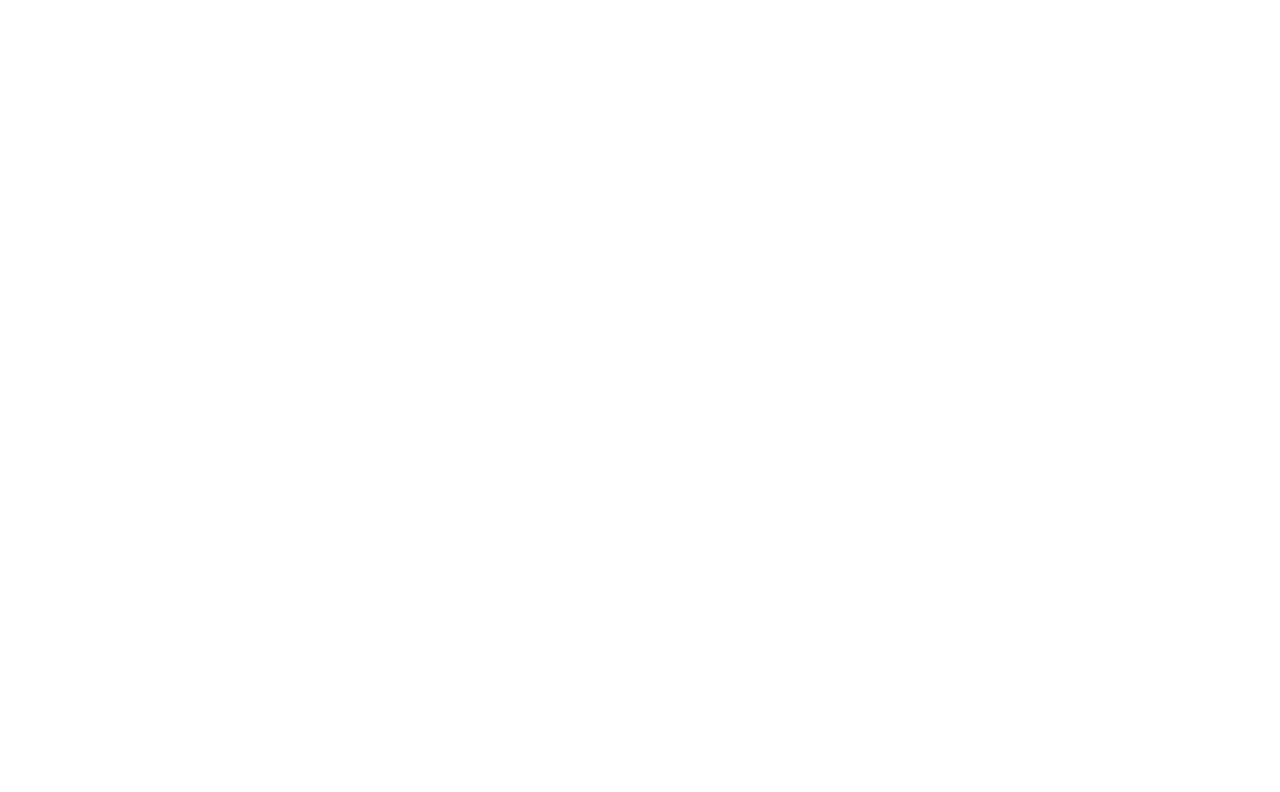
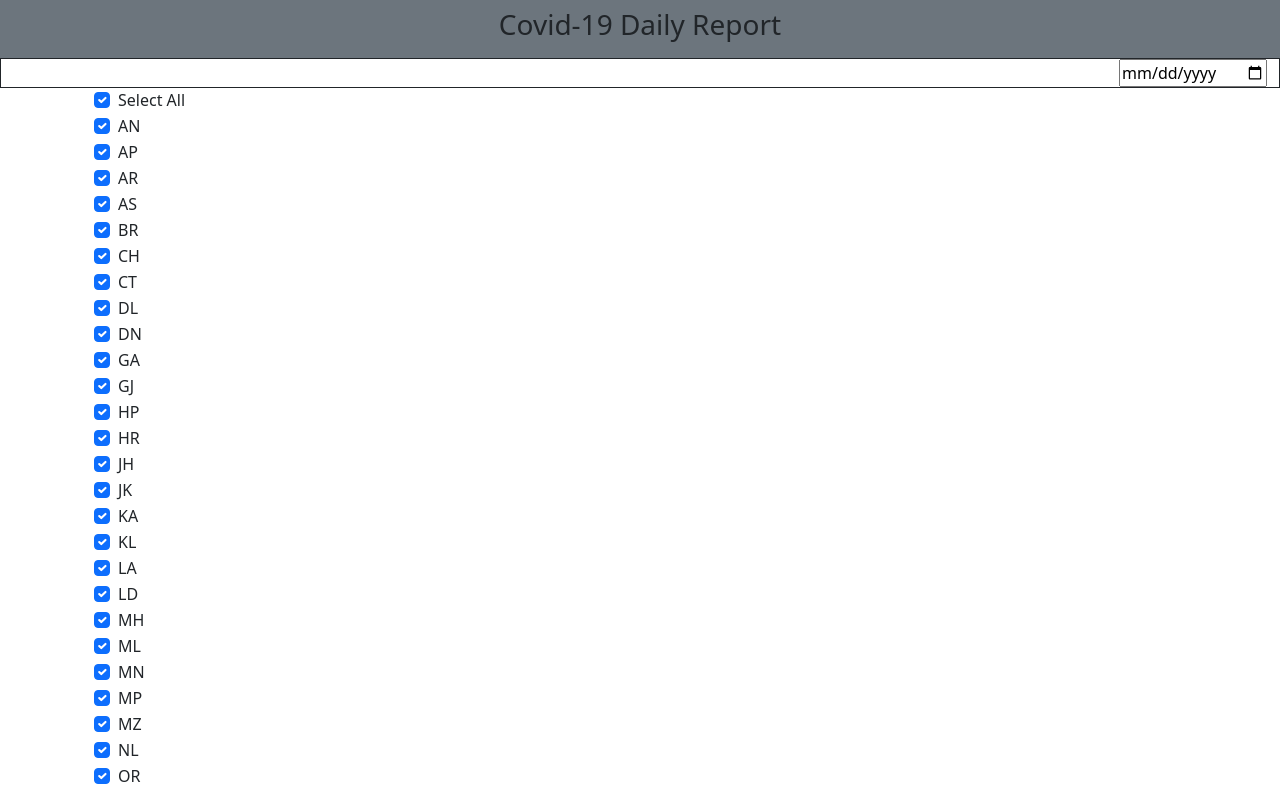
Before and after one commit to AurobindoGupta/auro-appscript-covid, a React (Create React App) app: page / in a window 1280 px wide. Shown: the top 792 px of the page. Built offline with nearby package versions, Linux system fonts and the light colour scheme.

Commit message:
state checkbox done

```diff
--- a/src/App.js
+++ b/src/App.js
@@ -1,13 +1,20 @@
-const { Nav } = require("react-bootstrap");
+import { Container, Navbar } from "react-bootstrap";
+import StateSelect from "./components/StateSelect";
 
 
 
 function App() {
   return (
     <div className="App">
-     <Nav>
-
-     </Nav>
+     <Navbar className="bg-secondary justify-content-center">
+       <h3>Covid-19 Daily Report</h3>
+     </Navbar>
+     <Container fluid className="border border-dark d-flex justify-content-end">
+       <input type="date" ></input>
+     </Container>
+     <Container>
+      <StateSelect/>
+     </Container>
     </div>
   );
 }
--- /dev/null
+++ b/src/components/DisplayData.js
@@ -0,0 +1,9 @@
+
+const DisplayData=(props)=>{
+return(
+    <div>
+        {console.log(props.all)}
+    </div>
+)
+}
+export default DisplayData;
--- /dev/null
+++ b/src/components/StateSelect.js
@@ -0,0 +1,71 @@
+
+import { useState } from "react";
+import { Container, Form } from "react-bootstrap";
+import DisplayData from "./DisplayData";
+
+const api = "https://api.covid19india.org/v4/min/timeseries.min.json";
+const StateSelect = () => {
+  const [selectAll, SetSelectAll] = useState(true);
+  const [selectIndi, SetSelectIndi] = useState(true);
+
+  const stateNames=["AN","AP","AR","AS","BR","CH","CT","DL","DN","GA","GJ","HP","HR","JH",
+                    "JK","KA","KL","LA","LD","MH","ML","MN","MP","MZ","NL","OR","PB","PY","RJ","SK",
+                    "TG","TN","TR","TT","UN","UP","UT","WB"];
+
+  const apiHandler = async (api) => {
+    const abc = await fetch(api).then((res) => res.json());
+
+    console.log(abc);
+  };
+  const btnHandlerAll = () => {
+
+    SetSelectAll(!selectAll);
+    SetSelectIndi(!selectAll);
+    apiHandler(api);
+
+  };
+  console.log(selectAll);
+
+const stateNameHandler=()=>{
+
+        // if(selectAll=== true){
+        //     SetSelectIndi(true)
+        // }
+        // else{
+        //     SetSelectIndi(false)
+        // }
+}
+
+  return (
+    <div className="stateSelect">
+      <Container>
+        <Form.Group controlId="formBasicCheckbox">
+          <Form.Check
+            type="checkbox"
+            label="Select All"
+            id="selectAll"
+            onChange={btnHandlerAll}
+            checked={selectAll}
+          />
+          <div>
+          {stateNames.map((item) =>{
+             return <div>
+                        <Form.Check
+                            type="checkbox"
+                            label={item}
+                            id={item}
+                            onChange={stateNameHandler}
+                            checked={selectIndi}
+                            />
+                        </div>
+          })}
+          </div>
+        </Form.Group>
+      </Container>
+      <Container>
+          <DisplayData all={selectAll}/>
+      </Container>
+    </div>
+  );
+};
+export default StateSelect;
--- a/src/index.js
+++ b/src/index.js
@@ -2,7 +2,8 @@
 import ReactDOM from 'react-dom';
 import './index.css';
 import App from './App';
-import "react-bootstrap"
+
+import "../node_modules/bootstrap/dist/css/bootstrap.css";
 import reportWebVitals from './reportWebVitals';
 
 ReactDOM.render(
```
